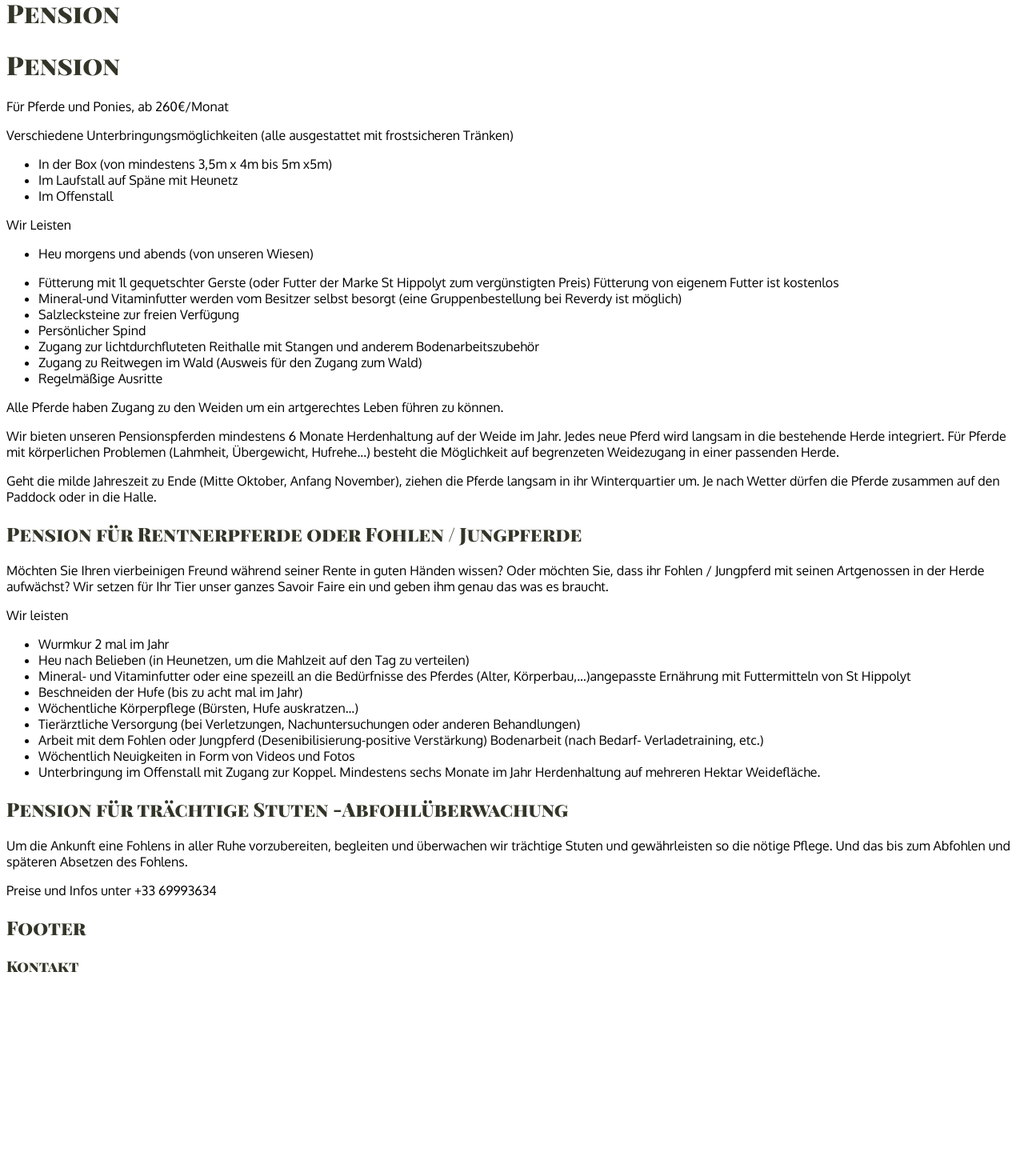
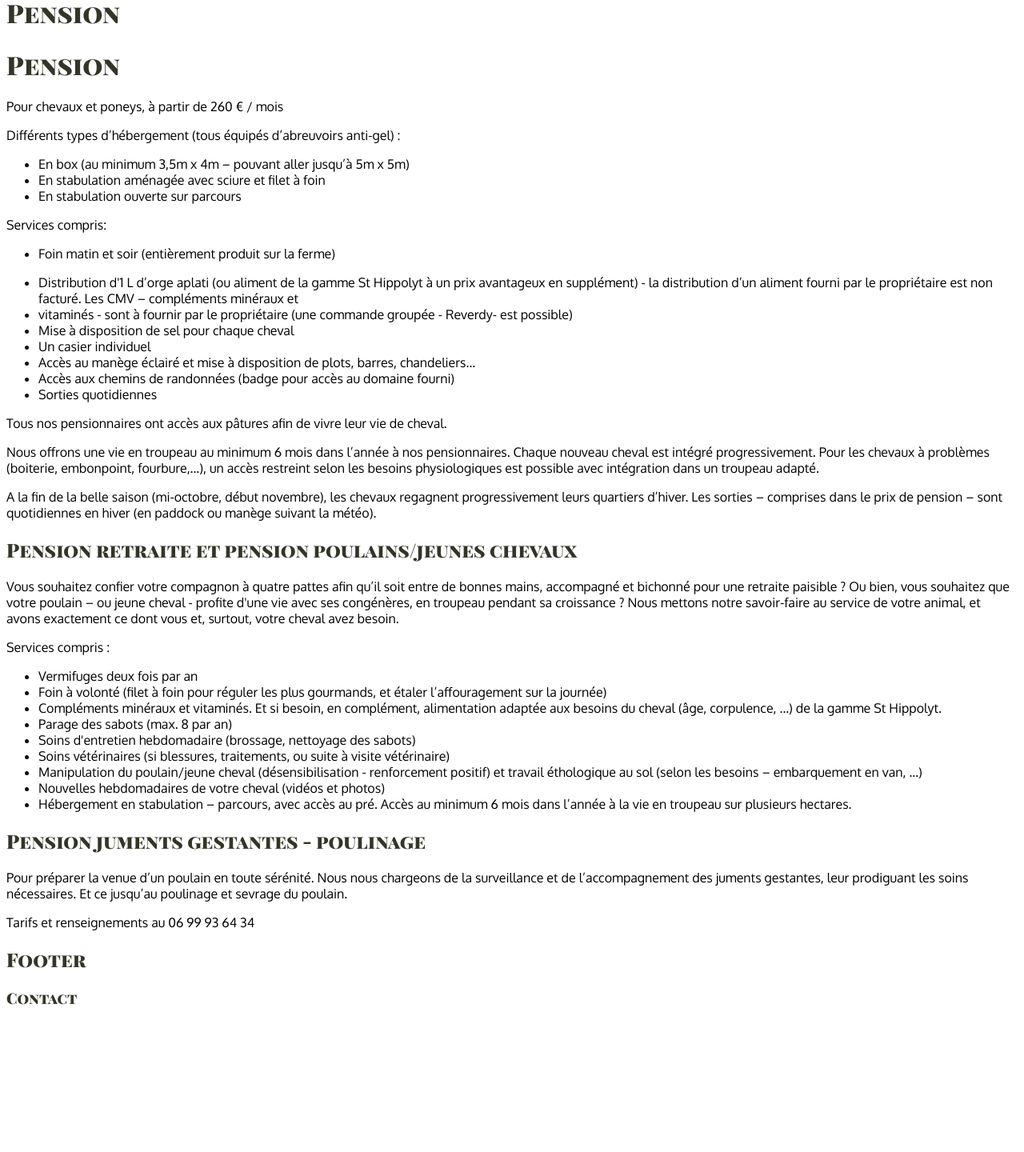
Before and after one commit to felixroos/les-ecuries-du-flecken, a Next.js app: page /pension in a window 1280 px wide. Shown: the part 1240-2680 px from the top of the page at 80% size. Built offline with nearby package versions, Linux system fonts and the light colour scheme; a web font is replaced by a local one.

Commit message:
add texts

```diff
--- a/components/About.tsx
+++ b/components/About.tsx
@@ -4,8 +4,8 @@ import { useLocales } from '../pages/api/useLocales';
 const About = () => {
   const [fr, de] = useLocales();
   return (
-    <div className="flex justify-center">
-      <div className="max-w-lg">
+    <div className="flex justify-center text-lg">
+      <div className="max-w-xl">
         {de && (
           <p>
             In Lembach, inmitten der grünen Berge der Nordvogesen, liegt unser familiärer Betrieb von beschaulicher
@@ -18,7 +18,7 @@ const About = () => {
           <p>
             Située à Lembach (F-67510) dans le magnifique Parc naturel régional des Vosges du Nord, notre structure à
             taille humaine se veut avant tout être un havre de paix, où la beauté du paysage suffit à se ressourcer au
-            contact de son compagnon à sabots. Le bien-être de votre cheval ? Nous en faisons notre priorité.
+            contact de son compagnon à sabots. Le bien-être de votre cheval? Nous en faisons notre priorité.
           </p>
         )}
         {/* <p>
--- a/components/Contact.tsx
+++ b/components/Contact.tsx
@@ -1,4 +1,7 @@
+import { useLocales } from '../pages/api/useLocales';
+
 export default function Contact() {
+  const [fr, de] = useLocales();
   return (
     <form className="space-y-8">
       <div className="space-y-8 divide-y divide-gray-200">
@@ -13,7 +16,7 @@ export default function Contact() {
           <div className="mt-6 grid grid-cols-1 gap-y-6 gap-x-4 sm:grid-cols-6">
             <div className="sm:col-span-4">
               <label htmlFor="username" className="block text-base font-medium text-gray-300">
-                E-Mail
+                {de && 'E-'}Mail
               </label>
               <div className="mt-1 flex rounded-md shadow-sm">
                 <input
@@ -28,7 +31,8 @@ export default function Contact() {
 
             <div className="sm:col-span-6">
               <label htmlFor="about" className="block text-base text-gray-300">
-                Nachricht
+                {de && 'Nachricht'}
+                {fr && 'Message'}
               </label>
               <div className="mt-1">
                 <textarea
@@ -49,7 +53,8 @@ export default function Contact() {
           type="submit"
           className="ml-3 inline-flex justify-center py-2 px-4 border border-transparent shadow-sm text-sm font-medium rounded-md text-black bg-secondary hover:bg-primary-700 focus:outline-none focus:ring-2 focus:ring-offset-2 focus:ring-indigo-500"
         >
-          Absenden
+          {de && 'Absenden'}
+          {fr && 'Envoyer'}
         </button>
       </div>
     </form>
--- a/components/Footer.tsx
+++ b/components/Footer.tsx
@@ -1,12 +1,14 @@
 import { MailIcon, MapIcon, PhoneIcon } from '@heroicons/react/outline';
 import React from 'react';
+import { useLocales } from '../pages/api/useLocales';
 import Contact from './Contact';
 import { navigation } from './Menu';
 
 // SCEA LES ECURIES DU FLECKEN
 // SIRET 87946357800010
 
-export default function Example() {
+export default function Footer() {
+  const [fr, de] = useLocales();
   return (
     <footer className="bg-gray-800" aria-labelledby="footer-heading" id="footer">
       <h2 id="footer-heading" className="sr-only">
@@ -17,7 +19,10 @@ export default function Example() {
           <div className="grid grid-cols-1 gap-8 xl:col-span-2">
             <div className="md:grid md:grid-cols-2 md:gap-8">
               <div>
-                <h3 className="text-sm font-semibold text-gray-400 tracking-wider uppercase">Kontakt</h3>
+                <h3 className="text-sm font-semibold text-gray-400 tracking-wider uppercase">
+                  {de && 'Kontakt'}
+                  {fr && 'Contact'}
+                </h3>
                 <ul role="list" className="mt-4 space-y-4">
                   <li className="flex">
                     <MailIcon className="h-6 text-white mr-2" />{' '}
@@ -41,7 +46,10 @@ export default function Example() {
                 </ul>
               </div>
               <div className="mt-12 md:mt-0">
-                <h3 className="text-sm font-semibold text-gray-400 tracking-wider uppercase">Nachricht schreiben</h3>
+                <h3 className="text-sm font-semibold text-gray-400 tracking-wider uppercase">
+                  {fr && 'Écrire un message'}
+                  {de && 'Nachricht schreiben'}
+                </h3>
                 <Contact />
               </div>
               {/*    <div className="mt-12 md:mt-0">
--- a/components/Header.tsx
+++ b/components/Header.tsx
@@ -15,9 +15,8 @@ export default function Header({ small }: any) {
         backgroundImage: `url(./img/header2.jpg)`,
       }}
     >
-      {/* <h1 className="text-black text-4xl md:text-5xl text-primary">Reiten & Wandern im Elsass</h1> */}
       <h1 className="text-black text-4xl md:text-5xl text-primary">Les Ecuries du Flecken</h1>
-      <h2 className="text-2xl md:text-3xl text-primary">Reiten & Wandern im Elsass</h2>
+      {/* <h2 className="text-2xl md:text-3xl text-primary">Reiten & Wandern im Elsass</h2> */}
     </header>
   );
   /* </Parallax> */
--- a/components/Menu.tsx
+++ b/components/Menu.tsx
@@ -2,20 +2,32 @@
 import { Popover, Transition } from '@headlessui/react';
 import { MenuIcon, XIcon } from '@heroicons/react/outline';
 import React, { Fragment } from 'react';
+import { useLocales } from '../pages/api/useLocales';
 import { LanguageSwitcher } from './Flags';
 const icon = 'https://www.freeiconspng.com/thumbs/horse-icons/horse-icon-27.png';
-
-export const navigation = [
-  { label: 'Wanderreiten', id: 'wanderreiten' },
-  { label: 'Pension', id: 'pension' },
-  /* { label: 'Urlaub machen', id: 'urlaub' }, */
-  { label: 'Unser Hof', id: 'hof' },
-  { label: 'Kontakt', id: 'footer' },
-];
 
 //  className="flex items-center"
 
 export default function Menu() {
+  const [fr, de] = useLocales();
+  const navigation = [
+    ...(!de
+      ? []
+      : [
+          { label: 'Wanderreiten', id: 'wanderreiten' },
+          { label: 'Pension', id: 'pension' },
+          { label: 'Unser Hof', id: 'hof' },
+          { label: 'Kontakt', id: 'footer' },
+        ]),
+    ...(!fr
+      ? []
+      : [
+          { label: 'Tourisme Equestre', id: 'wanderreiten' },
+          { label: 'Pension', id: 'pension' },
+          { label: 'Nos Installations', id: 'hof' },
+          { label: 'Contact', id: 'footer' },
+        ]),
+  ];
   return (
     <div className="fixed w-full z-10">
       <Popover className="relative bg-white z-10">
--- a/components/Pension.tsx
+++ b/components/Pension.tsx
@@ -1,4 +1,5 @@
 import React from 'react';
+import { useLocales } from '../pages/api/useLocales';
 import Anchor from './Anchor';
 import Heading from './Heading';
 
@@ -8,150 +9,188 @@ const Centered = ({ children }) => <div className="flex flex-col md:items-center
 const Slim = ({ children }) => <div className="max-w-lg">{children}</div>;
 
 export default function Pension() {
+  const [fr, de] = useLocales();
   return (
     <>
       <Anchor id={'pension'} />
       <Centered>
         <Heading>Pension</Heading>
         <div className="prose">
-          {/* <p>Pour chevaux et poneys, à partir de 260 € / mois</p> */}
-          <p>Für Pferde und Ponies, ab 260€/Monat</p>
-          {/* <p>Différents types d’hébergement (tous équipés d’abreuvoirs anti-gel) :</p> */}
-          <p>Verschiedene Unterbringungsmöglichkeiten (alle ausgestattet mit frostsicheren Tränken)</p>
+          {fr && <p>Pour chevaux et poneys, à partir de 260 € / mois</p>}
+          {de && <p>Für Pferde und Ponies, ab 260€/Monat</p>}
+          {fr && <p>Différents types d’hébergement (tous équipés d’abreuvoirs anti-gel) :</p>}
+          {de && <p>Verschiedene Unterbringungsmöglichkeiten (alle ausgestattet mit frostsicheren Tränken)</p>}
           <ul>
-            {/* <li>En box (au minimum 3,5m x 4m – pouvant aller jusqu’à 5m x 5m)</li> */}
-            <li>In der Box (von mindestens 3,5m x 4m bis 5m x5m)</li>
-            {/* <li>En stabulation aménagée avec sciure et filet à foin</li> */}
-            <li>Im Laufstall auf Späne mit Heunetz</li>
-            {/* <li>En stabulation ouverte sur parcours</li> */}
-            <li>Im Offenstall</li>
+            {fr && <li>En box (au minimum 3,5m x 4m – pouvant aller jusqu’à 5m x 5m)</li>}
+            {de && <li>In der Box (von mindestens 3,5m x 4m bis 5m x5m)</li>}
+            {fr && <li>En stabulation aménagée avec sciure et filet à foin</li>}
+            {de && <li>Im Laufstall auf Späne mit Heunetz</li>}
+            {fr && <li>En stabulation ouverte sur parcours</li>}
+            {de && <li>Im Offenstall</li>}
           </ul>
-          {/* <p>Services compris:</p> */}
-          <p>Wir Leisten</p>
+          {fr && <p>Services compris:</p>}
+          {de && <p>Wir Leisten</p>}
           <p></p>
           <ul>
             <li>
-              {/* <p>Foin matin et soir (entièrement produit sur la ferme)</p> */}
-              <p>Heu morgens und abends (von unseren Wiesen)</p>
+              {fr && <p>Foin matin et soir (entièrement produit sur la ferme)</p>}
+              {de && <p>Heu morgens und abends (von unseren Wiesen)</p>}
             </li>
-            {/* <li>
-              Distribution d'1 L d’orge aplati (ou aliment de la gamme St Hippolyt à un prix avantageux en supplément) -
-              la distribution d’un aliment fourni par le propriétaire est non facturé. Les CMV – compléments minéraux et
-            </li> */}
+            {fr && (
               <li>
-              Fütterung mit 1l gequetschter Gerste (oder Futter der Marke St Hippolyt zum vergünstigten Preis) Fütterung
-              von eigenem Futter ist kostenlos
+                Distribution d&apos;1 L d’orge aplati (ou aliment de la gamme St Hippolyt à un prix avantageux en
+                supplément) - la distribution d’un aliment fourni par le propriétaire est non facturé. Les CMV –
+                compléments minéraux et
               </li>
-            {/* <li>vitaminés - sont à fournir par le propriétaire (une commande groupée - Reverdy- est possible)</li> */}
+            )}
+            {de && (
+              <li>
+                Fütterung mit 1l gequetschter Gerste (oder Futter der Marke St Hippolyt zum vergünstigten Preis)
+                Fütterung von eigenem Futter ist kostenlos
+              </li>
+            )}
+            {fr && (
+              <li>vitaminés - sont à fournir par le propriétaire (une commande groupée - Reverdy- est possible)</li>
+            )}
+            {de && (
               <li>
                 Mineral-und Vitaminfutter werden vom Besitzer selbst besorgt (eine Gruppenbestellung bei Reverdy ist
                 möglich)
               </li>
-            {/* <li>Mise à disposition de sel pour chaque cheval</li> */}
-            <li>Salzlecksteine zur freien Verfügung </li>
-            {/* <li>Un casier individuel</li> */}
-            <li>Persönlicher Spind</li>
-            {/* <li>Accès au manège éclairé et mise à disposition de plots, barres, chandeliers...</li> */}
-            <li>Zugang zur lichtdurchfluteten Reithalle mit Stangen und anderem Bodenarbeitszubehör</li>
-            {/* <li>
-          Accès aux chemins de randonnées (badge pour accès au domaine fourni)
-        </li> */}
-            <li>Zugang zu Reitwegen im Wald (Ausweis für den Zugang zum Wald)</li>
-            {/* <li>Sorties quotidiennes</li> */}
-            <li>Regelmäßige Ausritte</li>
+            )}
+            {fr && <li>Mise à disposition de sel pour chaque cheval</li>}
+            {de && <li>Salzlecksteine zur freien Verfügung </li>}
+            {fr && <li>Un casier individuel</li>}
+            {de && <li>Persönlicher Spind</li>}
+            {fr && <li>Accès au manège éclairé et mise à disposition de plots, barres, chandeliers...</li>}
+            {de && <li>Zugang zur lichtdurchfluteten Reithalle mit Stangen und anderem Bodenarbeitszubehör</li>}
+            {fr && <li>Accès aux chemins de randonnées (badge pour accès au domaine fourni)</li>}
+            {de && <li>Zugang zu Reitwegen im Wald (Ausweis für den Zugang zum Wald)</li>}
+            {fr && <li>Sorties quotidiennes</li>}
+            {de && <li>Regelmäßige Ausritte</li>}
           </ul>
 
-          {/* <p>Tous nos pensionnaires ont accès aux pâtures afin de vivre leur vie de cheval. </p> */}
-          <p>Alle Pferde haben Zugang zu den Weiden um ein artgerechtes Leben führen zu können.</p>
-          {/* <p>
+          {fr && <p>Tous nos pensionnaires ont accès aux pâtures afin de vivre leur vie de cheval. </p>}
+          {de && <p>Alle Pferde haben Zugang zu den Weiden um ein artgerechtes Leben führen zu können.</p>}
+          {fr && (
+            <p>
               Nous offrons une vie en troupeau au minimum 6 mois dans l’année à nos pensionnaires. Chaque nouveau cheval
               est intégré progressivement. Pour les chevaux à problèmes (boiterie, embonpoint, fourbure,...), un accès
               restreint selon les besoins physiologiques est possible avec intégration dans un troupeau adapté.{' '}
-          </p> */}
+            </p>
+          )}
+          {de && (
             <p>
-            Wir bieten unseren Pensionspferden mindestens 6 Monate Herdenhaltung auf der Weide im Jahr. Jedes neue Pferd
-            wird langsam in die bestehende Herde integriert. Für Pferde mit körperlichen Problemen (Lahmheit,
+              Wir bieten unseren Pensionspferden mindestens 6 Monate Herdenhaltung auf der Weide im Jahr. Jedes neue
+              Pferd wird langsam in die bestehende Herde integriert. Für Pferde mit körperlichen Problemen (Lahmheit,
               Übergewicht, Hufrehe...) besteht die Möglichkeit auf begrenzeten Weidezugang in einer passenden Herde.
             </p>
-          {/* <p>
+          )}
+          {fr && (
+            <p>
               A la fin de la belle saison (mi-octobre, début novembre), les chevaux regagnent progressivement leurs
-            quartiers d’hiver. Les sorties – comprises dans le prix de pension – sont quotidiennes en hiver (en paddock
-            ou manège suivant la météo).
-          </p> */}
+              quartiers d’hiver. Les sorties – comprises dans le prix de pension – sont quotidiennes en hiver (en
+              paddock ou manège suivant la météo).
+            </p>
+          )}
+          {de && (
             <p>
               Geht die milde Jahreszeit zu Ende (Mitte Oktober, Anfang November), ziehen die Pferde langsam in ihr
               Winterquartier um. Je nach Wetter dürfen die Pferde zusammen auf den Paddock oder in die Halle.
             </p>
-          {/* <h2>Pension retraite et pension poulains/jeunes chevaux</h2> */}
-          <h2>Pension für Rentnerpferde oder Fohlen / Jungpferde</h2>
-          {/* <p>
-            Vous souhaitez confier votre compagnon à quatre pattes afin qu’il soit entre de bonnes mains, accompagné et
-            bichonné pour une retraite paisible ? Ou bien, vous souhaitez que votre poulain – ou jeune cheval - profite
-            d'une vie avec ses congénères, en troupeau pendant sa croissance ? Nous mettons notre savoir-faire au
-            service de votre animal, et avons exactement ce dont vous et, surtout, votre cheval avez besoin.{' '}
-          </p> */}
+          )}
+          {fr && <h2>Pension retraite et pension poulains/jeunes chevaux</h2>}
+          {de && <h2>Pension für Rentnerpferde oder Fohlen / Jungpferde</h2>}
+          {fr && (
+            <p>
+              Vous souhaitez confier votre compagnon à quatre pattes afin qu’il soit entre de bonnes mains, accompagné
+              et bichonné pour une retraite paisible ? Ou bien, vous souhaitez que votre poulain – ou jeune cheval -
+              profite d&apos;une vie avec ses congénères, en troupeau pendant sa croissance ? Nous mettons notre
+              savoir-faire au service de votre animal, et avons exactement ce dont vous et, surtout, votre cheval avez
+              besoin.
+            </p>
+          )}
+          {de && (
             <p>
               Möchten Sie Ihren vierbeinigen Freund während seiner Rente in guten Händen wissen? Oder möchten Sie, dass
               ihr Fohlen / Jungpferd mit seinen Artgenossen in der Herde aufwächst? Wir setzen für Ihr Tier unser ganzes
               Savoir Faire ein und geben ihm genau das was es braucht.
             </p>
+          )}
           {/* <p>Une pension tout compris à un tarif préférentiel ! (renseignements au 06 99 93 64 34 )</p> */}
-          {/* <p>Services compris :</p> */}
-          <p>Wir leisten</p>
+          {fr && <p>Services compris :</p>}
+          {de && <p>Wir leisten</p>}
           <ul>
-            {/* <li>Vermifuges deux fois par an</li> */}
-            <li>Wurmkur 2 mal im Jahr</li>
-            {/* <li>
+            {fr && <li>Vermifuges deux fois par an</li>}
+            {de && <li>Wurmkur 2 mal im Jahr</li>}
+            {fr && (
+              <li>
                 Foin à volonté (filet à foin pour réguler les plus gourmands, et étaler l’affouragement sur la journée)
-            </li> */}
-            <li>Heu nach Belieben (in Heunetzen, um die Mahlzeit auf den Tag zu verteilen)</li>
-            {/* <li>
-              Compléments minéraux et vitaminés. Et si besoin, en complément, alimentation adaptée aux besoins du cheval
-              (âge, corpulence, ...) de la gamme St Hippolyt.
-            </li> */}
+              </li>
+            )}
+            {de && <li>Heu nach Belieben (in Heunetzen, um die Mahlzeit auf den Tag zu verteilen)</li>}
+            {fr && (
+              <li>
+                Compléments minéraux et vitaminés. Et si besoin, en complément, alimentation adaptée aux besoins du
+                cheval (âge, corpulence, ...) de la gamme St Hippolyt.
+              </li>
+            )}
+            {de && (
               <li>
                 Mineral- und Vitaminfutter oder eine spezeill an die Bedürfnisse des Pferdes (Alter,
                 Körperbau,...)angepasste Ernährung mit Futtermitteln von St Hippolyt
               </li>
-            {/* <li>Parage des sabots (max. 8 par an)</li> */}
-            <li>Beschneiden der Hufe (bis zu acht mal im Jahr)</li>
-            {/* <li>Soins d'entretien hebdomadaire (brossage, nettoyage des sabots)</li> */}
-            <li>Wöchentliche Körperpflege (Bürsten, Hufe auskratzen...)</li>
-            {/* <li>Soins vétérinaires (si blessures, traitements, ou suite à visite vétérinaire)</li> */}
-            <li>Tierärztliche Versorgung (bei Verletzungen, Nachuntersuchungen oder anderen Behandlungen) </li>
-            {/* <li>
-              Manipulation du poulain/jeune cheval (désensibilisation - renforcement positif) et travail éthologique au
-              sol (selon les besoins – embarquement en van, ...){' '}
-            </li> */}
+            )}
+            {fr && <li>Parage des sabots (max. 8 par an)</li>}
+            {de && <li>Beschneiden der Hufe (bis zu acht mal im Jahr)</li>}
+            {fr && <li>Soins d&apos;entretien hebdomadaire (brossage, nettoyage des sabots)</li>}
+            {de && <li>Wöchentliche Körperpflege (Bürsten, Hufe auskratzen...)</li>}
+            {fr && <li>Soins vétérinaires (si blessures, traitements, ou suite à visite vétérinaire)</li>}
+            {de && <li>Tierärztliche Versorgung (bei Verletzungen, Nachuntersuchungen oder anderen Behandlungen) </li>}
+            {fr && (
+              <li>
+                Manipulation du poulain/jeune cheval (désensibilisation - renforcement positif) et travail éthologique
+                au sol (selon les besoins – embarquement en van, ...){' '}
+              </li>
+            )}
+            {de && (
               <li>
                 Arbeit mit dem Fohlen oder Jungpferd (Desenibilisierung-positive Verstärkung) Bodenarbeit (nach Bedarf-
                 Verladetraining, etc.)
               </li>
-            {/* <li>Nouvelles hebdomadaires de votre cheval (vidéos et photos)</li> */}
-            <li>Wöchentlich Neuigkeiten in Form von Videos und Fotos</li>
-            {/* <li>
-              Hébergement en stabulation – parcours, avec accès au pré. Accès au minimum 6 mois dans l’année à la vie en
-              troupeau sur plusieurs hectares.
-            </li> */}
-
+            )}
+            {fr && <li>Nouvelles hebdomadaires de votre cheval (vidéos et photos)</li>}
+            {de && <li>Wöchentlich Neuigkeiten in Form von Videos und Fotos</li>}
+            {fr && (
+              <li>
+                Hébergement en stabulation – parcours, avec accès au pré. Accès au minimum 6 mois dans l’année à la vie
+                en troupeau sur plusieurs hectares.
+              </li>
+            )}
+            {de && (
               <li>
                 Unterbringung im Offenstall mit Zugang zur Koppel. Mindestens sechs Monate im Jahr Herdenhaltung auf
                 mehreren Hektar Weidefläche.{' '}
               </li>
+            )}
           </ul>
-          {/* <h2>Pension juments gestantes - poulinage</h2> */}
-          <h2>Pension für trächtige Stuten -Abfohlüberwachung </h2>
-          {/* <p>
+          {fr && <h2>Pension juments gestantes - poulinage</h2>}
+          {de && <h2>Pension für trächtige Stuten -Abfohlüberwachung </h2>}
+          {fr && (
+            <p>
               Pour préparer la venue d’un poulain en toute sérénité. Nous nous chargeons de la surveillance et de
               l’accompagnement des juments gestantes, leur prodiguant les soins nécessaires. Et ce jusqu’au poulinage et
               sevrage du poulain.
-          </p> */}
+            </p>
+          )}
+          {de && (
             <p>
               Um die Ankunft eine Fohlens in aller Ruhe vorzubereiten, begleiten und überwachen wir trächtige Stuten und
               gewährleisten so die nötige Pflege. Und das bis zum Abfohlen und späteren Absetzen des Fohlens.
             </p>
-          {/* <p>Tarifs et renseignements au 06 99 93 64 34</p> */}
-          <p>Preise und Infos unter +33 69993634</p>
+          )}
+          {fr && <p>Tarifs et renseignements au 06 99 93 64 34</p>}
+          {de && <p>Preise und Infos unter +33 69993634</p>}
         </div>
       </Centered>
     </>
```
Also changed, not shown: components/Services.tsx (+78 -14 lines), components/TrailRiding.tsx (added, +96 -0 lines), pages/index.tsx (+20 -16 lines). Lines whose indentation alone changed are shown as unchanged.
